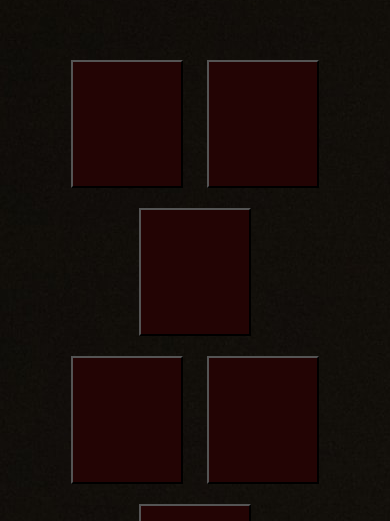
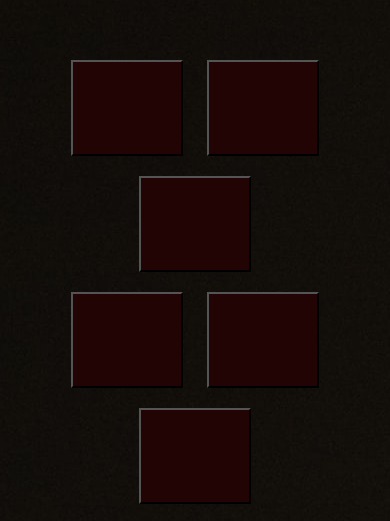
Before and after one commit to tush-tr/vanilla-js-projects, a plain HTML site: page drum-pad/index.htm in a window 390 px wide. Shown: the part 255-776 px from the top of the page. Drawn offline with Linux system fonts and the light colour scheme.

Commit message:
Update style.css

```diff
--- a/drum-pad/style.css
+++ b/drum-pad/style.css
@@ -38,6 +38,7 @@ footer{
 @media (min-width: 200px) and (max-width: 600px){
     .drum{
         width: 7rem;
+        height: 6rem;
     }
     .set{
       flex-direction: column;
```
